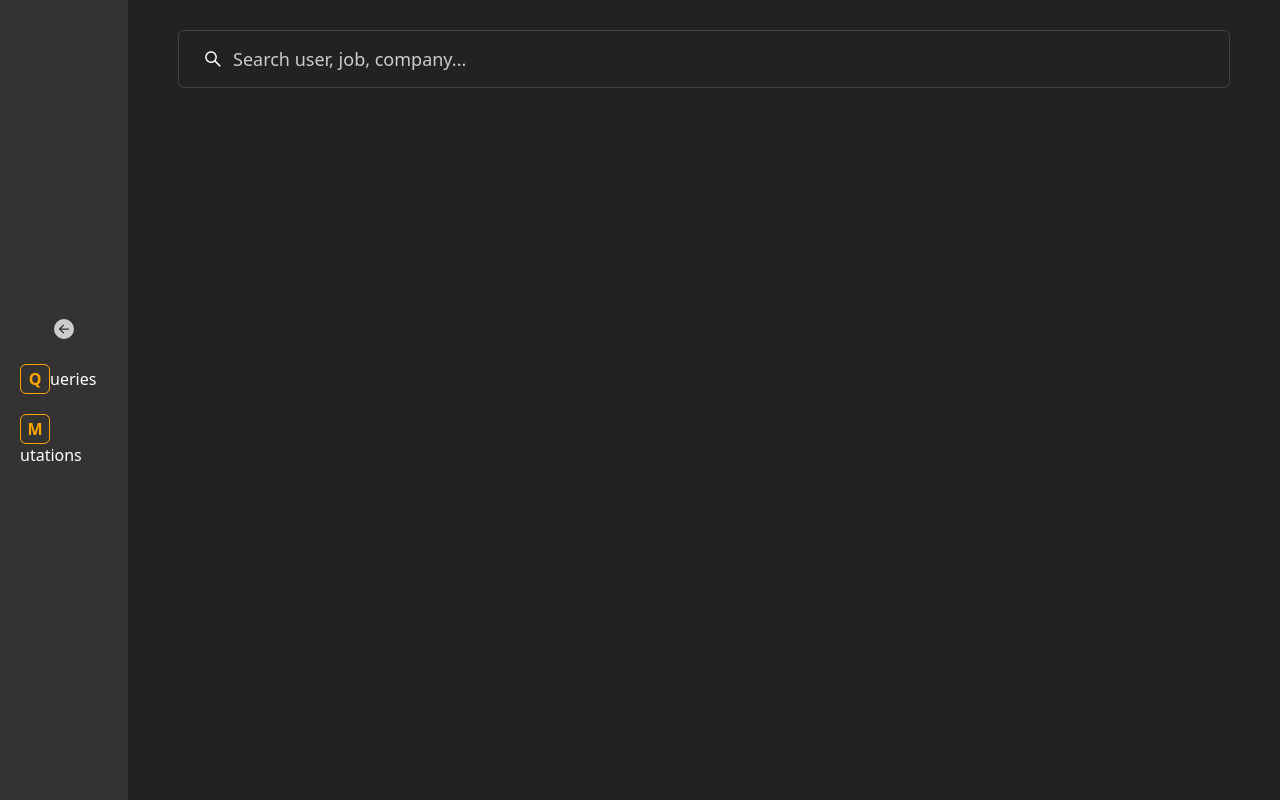
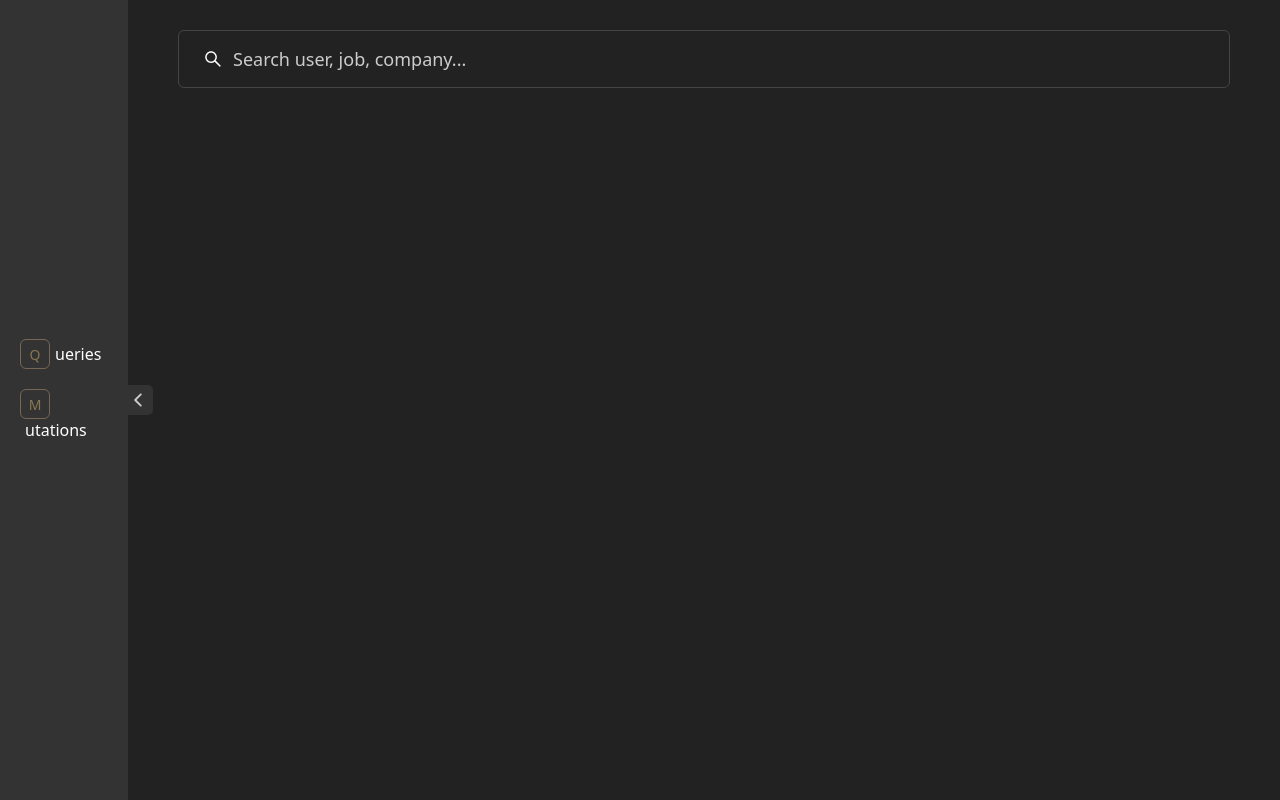
Before and after one commit to fatihgnc/graphql-query-mutation, a React (Vite) app in the folder client/: page /queries in a window 1280 px wide. Built offline with nearby package versions, Linux system fonts and the light colour scheme.

Commit message:
change: styling of sidebar toggler

```diff
--- a/client/src/layouts/main/hStyled.ts
+++ b/client/src/layouts/main/iStyled.ts
@@ -17,6 +17,7 @@ export const Container = styled.div`
 export const NavbarWrapper = styled.div.attrs(
   (props: { width: number }) => props
 )`
+  position: relative;
   display: flex;
   flex-direction: column;
   justify-content: center;
@@ -99,8 +100,8 @@ export const NavFirstLetter = styled.div`
   width: 30px;
   height: 30px;
   padding: 12px;
-  border: thin solid orange;
+  border: thin solid #765;
   border-radius: 6px;
-  color: orange;
-  font-weight: 700;
+  color: #875;
+  font-size: 14px;
 `;
--- a/client/src/layouts/main/index.tsx
+++ b/client/src/layouts/main/index.tsx
@@ -1,10 +1,10 @@
 import { useEffect, useState } from 'react';
+import styled from 'styled-components';
 import { Outlet, useLocation, useNavigate } from 'react-router-dom';
-import styled from 'styled-components';
+import { BsArrowLeftCircleFill, BsArrowRightCircleFill } from 'react-icons/bs';
+import { IoIosArrowBack, IoIosArrowForward } from 'react-icons/io';
 
-import { BsArrowLeftCircleFill, BsArrowRightCircleFill } from 'react-icons/bs';
-
-import { Container, Link, NavbarWrapper, NavFirstLetter } from './hStyled';
+import { Container, Link, NavbarWrapper, NavFirstLetter } from './iStyled';
 
 export default function MainLayout() {
   const [isSidebarCollapsed, setIsSidebarCollapsed] = useState(false);
@@ -27,19 +27,37 @@ export default function MainLayout() {
       <NavbarWrapper width={isSidebarCollapsed ? 5 : 10}>
         <MenuToggler onClick={onToggleSidebar}>
           {isSidebarCollapsed ? (
-            <BsArrowRightCircleFill size={20} fill='#ccc' />
+            <IoIosArrowForward size={20} fill='#ccc' />
           ) : (
-            <BsArrowLeftCircleFill size={20} fill='#ccc' />
+            <IoIosArrowBack size={20} fill='#ccc' />
           )}
         </MenuToggler>
         <div>
           <Link to='queries'>
             <NavFirstLetter>Q</NavFirstLetter>
-            {!isSidebarCollapsed && 'ueries'}
+            {!isSidebarCollapsed && (
+              <span
+                style={{
+                  marginLeft: '5px',
+                  color: '#fff',
+                }}
+              >
+                ueries
+              </span>
+            )}
           </Link>
           <Link to='mutations'>
             <NavFirstLetter>M</NavFirstLetter>
-            {!isSidebarCollapsed && 'utations'}
+            {!isSidebarCollapsed && (
+              <span
+                style={{
+                  marginLeft: '5px',
+                  color: '#fff',
+                }}
+              >
+                utations
+              </span>
+            )}
           </Link>
         </div>
       </NavbarWrapper>
@@ -49,13 +67,21 @@ export default function MainLayout() {
 }
 
 const MenuToggler = styled.div`
+  z-index: 1;
+  position: absolute;
+  top: 50%;
+  transform: translateY(-50%);
+  right: -25px;
   display: grid;
   place-items: center;
   padding: 5px;
-  border-radius: 50%;
   cursor: pointer;
+  background-color: #333;
+  border-top-right-radius: 5px;
+  border-bottom-right-radius: 5px;
+  transition: all 300ms;
 
   &:hover {
-    background-color: #555;
+    transform: translateY(-50%) translateX(10%);
   }
 `;
--- a/client/src/pages/queries/index.tsx
+++ b/client/src/pages/queries/index.tsx
@@ -14,7 +14,7 @@ import {
   ClearTextIcon,
   SpinnerWrapper,
   QueriesContainer,
-} from '../../layouts/main/hStyled';
+} from '../../layouts/main/iStyled';
 import { useGetDataByText } from '../../graphql/hooks/queries';
 
 const initialData = { companies: [], users: [], jobs: [] };
```
